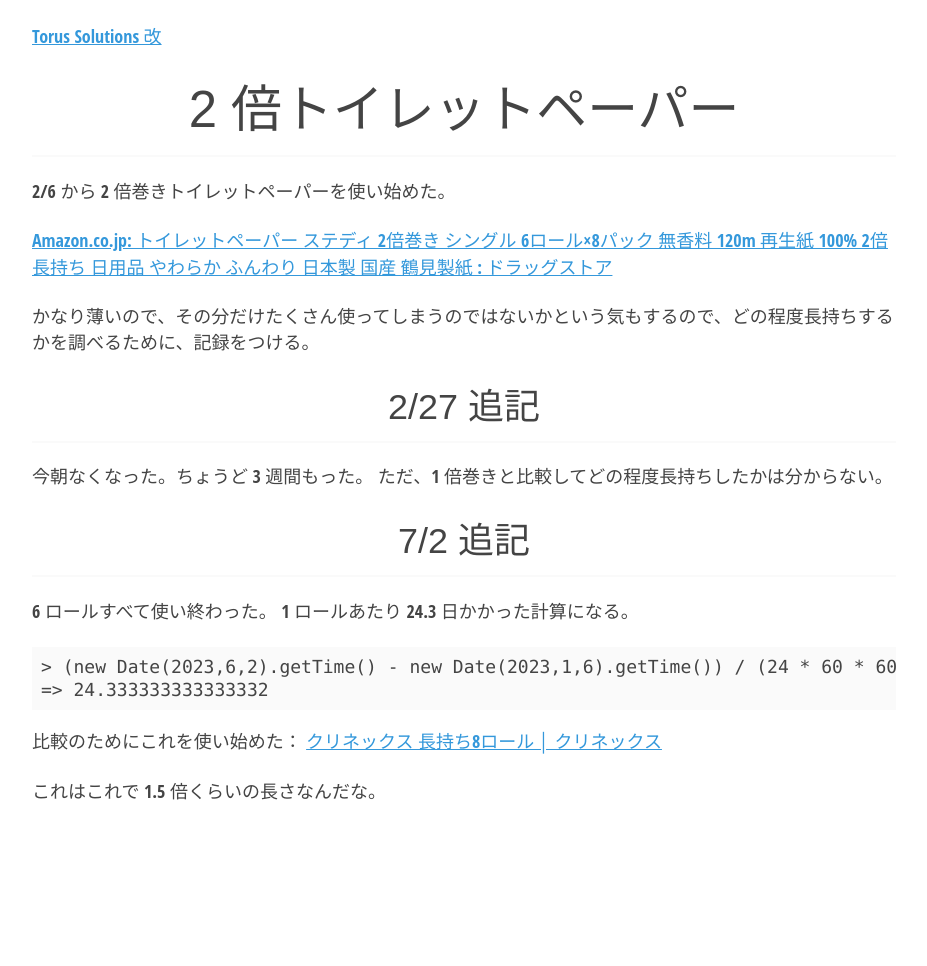
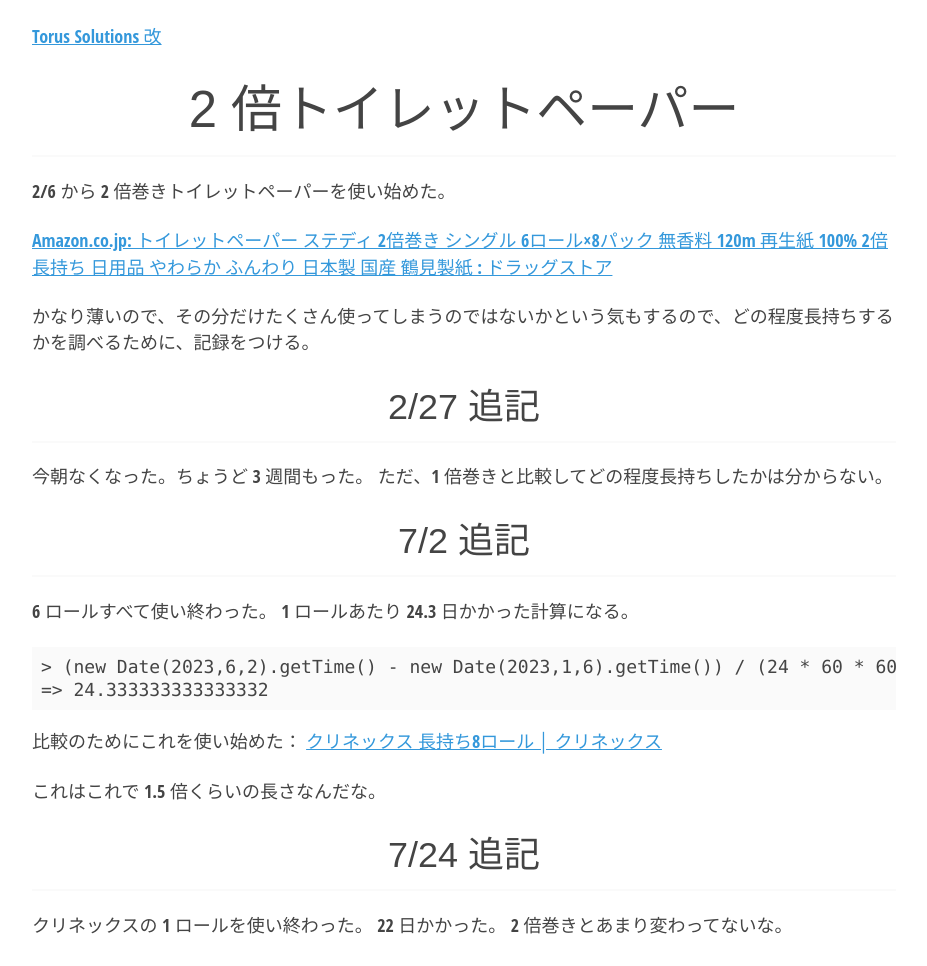
Before and after one commit to torus/torus.github.io, a Jekyll site: the page built from _posts/2023-02-15-toilet-paper.md, in a window 1280 px wide. Shown: the whole page, without its empty margins (176-1103 px from the left). Built offline with Jekyll 4.4.1, drawn with Linux system fonts in a browser that asks for light colours; before the commit the page ends 900 px from its top, so only the background shows below that.

Commit message:
Update 2023-02-15-toilet-paper.md

```diff
--- a/_posts/2023-02-15-toilet-paper.md
+++ b/_posts/2023-02-15-toilet-paper.md
@@ -27,3 +27,9 @@ title: 2 倍トイレットペーパー
 [クリネックス 長持ち8ロール │ クリネックス](https://kleenex.crecia.jp/kleenex8/)
 
 これはこれで 1.5 倍くらいの長さなんだな。
+
+### 7/24 追記
+
+クリネックスの 1 ロールを使い終わった。
+22 日かかった。
+2 倍巻きとあまり変わってないな。
```
